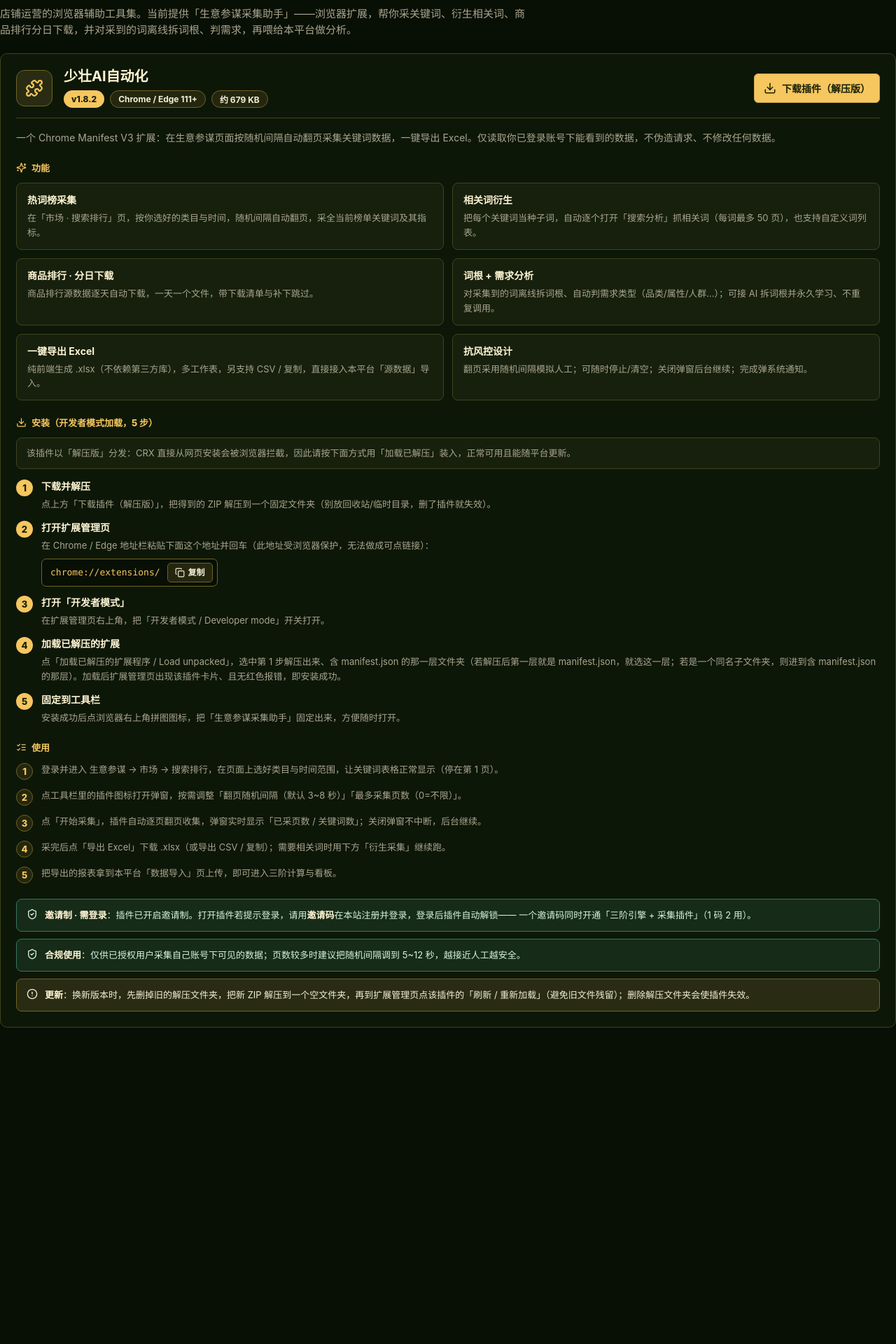
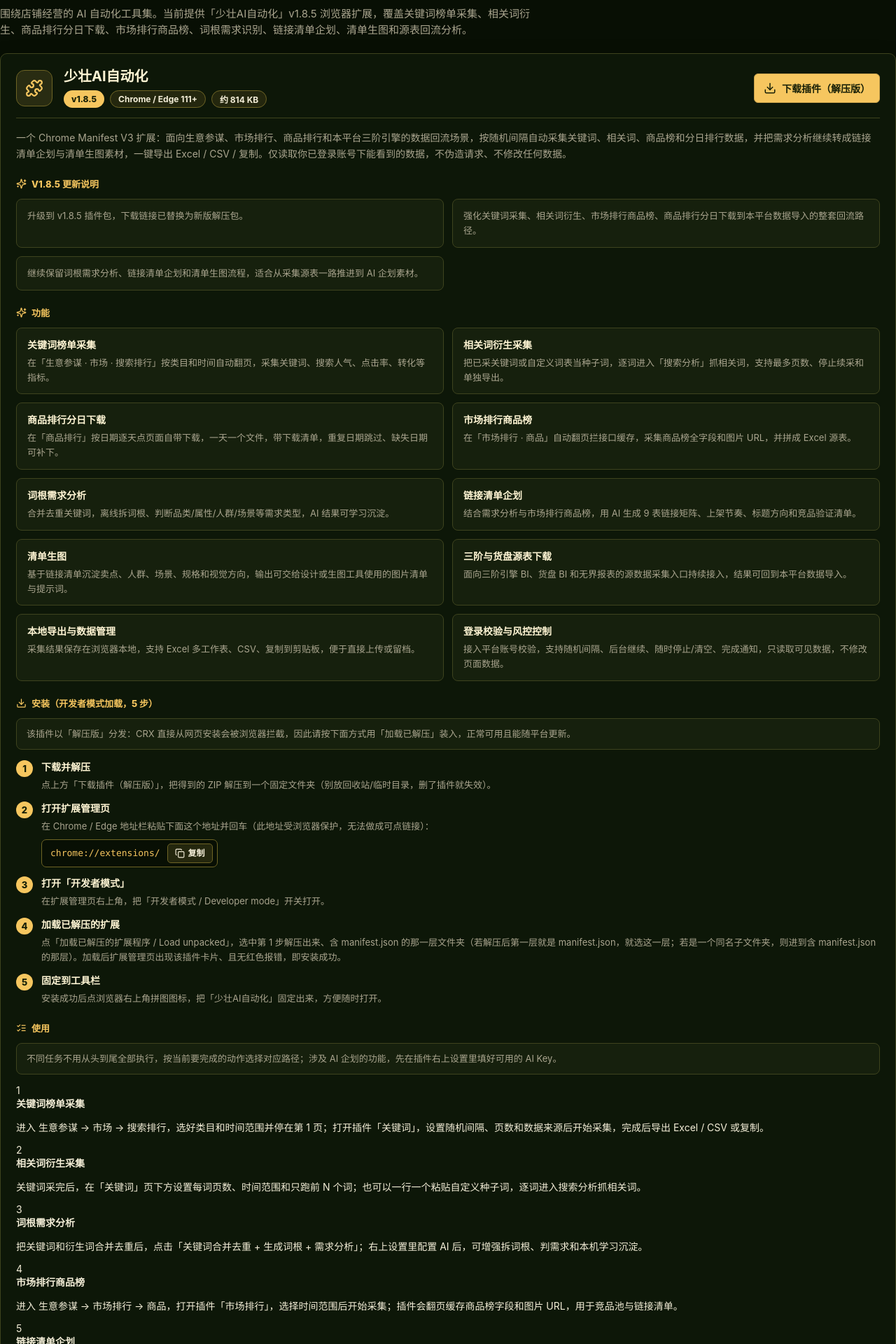
Before and after one commit to songlelaile/20260606sanjie, a Next.js app: page /tools in a window 1280 px wide. Shown: the part 60-1980 px from the top of the page at 70% size. Before the commit the page ends 1528 px from the top, so only its background shows below. Built offline with nearby package versions, Linux system fonts and the light colour scheme; no server answers.

Commit message:
feat(tools): update collector plugin to v1.8.5

```diff
--- a/src/app/tools/page.tsx
+++ b/src/app/tools/page.tsx
@@ -11,44 +11,66 @@
 import { CopyAddress } from "@/components/tools/CopyAddress";
 
 export const metadata: Metadata = {
-  title: "采集工具 · 三阶引擎"
+  title: "AI 自动化工具 · 三阶引擎"
 };
 
 // 插件元信息（升级版本只需改这里，并把新 ZIP 放进 public/downloads/）
 const COLLECTOR = {
   name: "少壮AI自动化",
-  version: "1.8.2",
-  zipHref: "/downloads/sycm-keyword-collector-v1.8.2.zip",
-  downloadName: "少壮AI自动化-v1.8.2.zip",
-  sizeLabel: "约 679 KB",
+  version: "1.8.5",
+  zipHref: "/downloads/sycm-keyword-collector-v1.8.5.zip",
+  downloadName: "少壮AI自动化-v1.8.5.zip",
+  sizeLabel: "约 814 KB",
   platform: "Chrome / Edge 111+"
 };
 
 const FEATURES = [
   {
-    title: "热词榜采集",
-    desc: "在「市场 · 搜索排行」页，按你选好的类目与时间，随机间隔自动翻页，采全当前榜单关键词及其指标。"
+    title: "关键词榜单采集",
+    desc: "在「生意参谋 · 市场 · 搜索排行」按类目和时间自动翻页，采集关键词、搜索人气、点击率、转化等指标。"
   },
   {
-    title: "相关词衍生",
-    desc: "把每个关键词当种子词，自动逐个打开「搜索分析」抓相关词（每词最多 50 页），也支持自定义词列表。"
+    title: "相关词衍生采集",
+    desc: "把已采关键词或自定义词表当种子词，逐词进入「搜索分析」抓相关词，支持最多页数、停止续采和单独导出。"
   },
   {
-    title: "商品排行 · 分日下载",
-    desc: "商品排行源数据逐天自动下载，一天一个文件，带下载清单与补下跳过。"
+    title: "商品排行分日下载",
+    desc: "在「商品排行」按日期逐天点页面自带下载，一天一个文件，带下载清单，重复日期跳过、缺失日期可补下。"
   },
   {
-    title: "词根 + 需求分析",
-    desc: "对采集到的词离线拆词根、自动判需求类型（品类/属性/人群…）；可接 AI 拆词根并永久学习、不重复调用。"
+    title: "市场排行商品榜",
+    desc: "在「市场排行 · 商品」自动翻页拦接口缓存，采集商品榜全字段和图片 URL，并拼成 Excel 源表。"
   },
   {
-    title: "一键导出 Excel",
-    desc: "纯前端生成 .xlsx（不依赖第三方库），多工作表，另支持 CSV / 复制，直接接入本平台「源数据」导入。"
+    title: "词根需求分析",
+    desc: "合并去重关键词，离线拆词根、判断品类/属性/人群/场景等需求类型，AI 结果可学习沉淀。"
   },
   {
-    title: "抗风控设计",
-    desc: "翻页采用随机间隔模拟人工；可随时停止/清空；关闭弹窗后台继续；完成弹系统通知。"
+    title: "链接清单企划",
+    desc: "结合需求分析与市场排行商品榜，用 AI 生成 9 表链接矩阵、上架节奏、标题方向和竞品验证清单。"
+  },
+  {
+    title: "清单生图",
+    desc: "基于链接清单沉淀卖点、人群、场景、规格和视觉方向，输出可交给设计或生图工具使用的图片清单与提示词。"
+  },
+  {
+    title: "三阶与货盘源表下载",
+    desc: "面向三阶引擎 BI、货盘 BI 和无界报表的源数据采集入口持续接入，结果可回到本平台数据导入。"
+  },
+  {
+    title: "本地导出与数据管理",
+    desc: "采集结果保存在浏览器本地，支持 Excel 多工作表、CSV、复制到剪贴板，便于直接上传或留档。"
+  },
+  {
+    title: "登录校验与风控控制",
+    desc: "接入平台账号校验，支持随机间隔、后台继续、随时停止/清空、完成通知，只读取可见数据，不修改页面数据。"
   }
+];
+
+const RELEASE_NOTES = [
+  "升级到 v1.8.5 插件包，下载链接已替换为新版解压包。",
+  "强化关键词采集、相关词衍生、市场排行商品榜、商品排行分日下载到本平台数据导入的整套回流路径。",
+  "继续保留词根需求分析、链接清单企划和清单生图流程，适合从采集源表一路推进到 AI 企划素材。"
 ];
 
 const INSTALL_STEPS = [
@@ -71,25 +93,56 @@
   },
   {
     title: "固定到工具栏",
-    body: "安装成功后点浏览器右上角拼图图标，把「生意参谋采集助手」固定出来，方便随时打开。"
+    body: "安装成功后点浏览器右上角拼图图标，把「少壮AI自动化」固定出来，方便随时打开。"
   }
 ];
 
-const USAGE_STEPS = [
-  "登录并进入 生意参谋 → 市场 → 搜索排行，在页面上选好类目与时间范围，让关键词表格正常显示（停在第 1 页）。",
-  "点工具栏里的插件图标打开弹窗，按需调整「翻页随机间隔（默认 3~8 秒）」「最多采集页数（0=不限）」。",
-  "点「开始采集」，插件自动逐页翻页收集，弹窗实时显示「已采页数 / 关键词数」；关闭弹窗不中断，后台继续。",
-  "采完后点「导出 Excel」下载 .xlsx（或导出 CSV / 复制）；需要相关词时用下方「衍生采集」继续跑。",
-  "把导出的报表拿到本平台「数据导入」页上传，即可进入三阶计算与看板。"
+const USAGE_GROUPS = [
+  {
+    title: "关键词榜单采集",
+    desc: "进入 生意参谋 → 市场 → 搜索排行，选好类目和时间范围并停在第 1 页；打开插件「关键词」，设置随机间隔、页数和数据来源后开始采集，完成后导出 Excel / CSV 或复制。"
+  },
+  {
+    title: "相关词衍生采集",
+    desc: "关键词采完后，在「关键词」页下方设置每词页数、时间范围和只跑前 N 个词；也可以一行一个粘贴自定义种子词，逐词进入搜索分析抓相关词。"
+  },
+  {
+    title: "词根需求分析",
+    desc: "把关键词和衍生词合并去重后，点击「关键词合并去重 + 生成词根 + 需求分析」；右上设置里配置 AI 后，可增强拆词根、判需求和本机学习沉淀。"
+  },
+  {
+    title: "市场排行商品榜",
+    desc: "进入 生意参谋 → 市场排行 → 商品，打开插件「市场排行」，选择时间范围后开始采集；插件会翻页缓存商品榜字段和图片 URL，用于竞品池与链接清单。"
+  },
+  {
+    title: "链接清单企划",
+    desc: "先完成词根需求分析和市场排行商品榜，再到「链接清单」填写类目、目标链接数和参与需求类型；配置 AI Key 后生成 9 表链接矩阵、标题方向和验证清单。"
+  },
+  {
+    title: "清单生图",
+    desc: "基于链接清单里的卖点、人群、场景、规格和竞品参考，整理图片清单与生图提示词；结果可交给设计排期或外部生图工具继续产图。"
+  },
+  {
+    title: "商品排行分日下载",
+    desc: "进入 生意参谋 → 商品 → 商品排行，先关闭浏览器下载前询问；在插件「商品排行」填写起止日期后按天下载，一天一个文件，漏日可按下载清单补下。"
+  },
+  {
+    title: "三阶源表回流",
+    desc: "将关键词、衍生词、词根需求、市场排行和商品排行等导出文件上传到本平台「数据导入」，即可进入三阶计算、业务诊断和看板复盘。"
+  },
+  {
+    title: "货盘 / 无界源表",
+    desc: "货盘、无界商品、无界人群属于异步源表接入口，按插件页提示进入对应后台页触发采集或下载；当前以插件内实际开放状态为准，产出的源表同样回流数据导入。"
+  }
 ];
 
 export default function ToolsPage() {
   return (
     <>
       <PageHeader
-        eyebrow="Toolbox"
-        title="采集工具"
-        description="店铺运营的浏览器辅助工具集。当前提供「生意参谋采集助手」——浏览器扩展，帮你采关键词、衍生相关词、商品排行分日下载，并对采到的词离线拆词根、判需求，再喂给本平台做分析。"
+        eyebrow="AI Toolbox"
+        title="AI 自动化工具"
+        description="围绕店铺经营的 AI 自动化工具集。当前提供「少壮AI自动化」v1.8.5 浏览器扩展，覆盖关键词榜单采集、相关词衍生、商品排行分日下载、市场排行商品榜、词根需求识别、链接清单企划、清单生图和源表回流分析。"
       />
 
       <section className="tool-card">
@@ -116,9 +169,23 @@
         </header>
 
         <p className="tool-lead">
-          一个 Chrome Manifest V3 扩展：在生意参谋页面按随机间隔自动翻页采集关键词数据，一键导出
-          Excel。仅读取你已登录账号下能看到的数据，不伪造请求、不修改任何数据。
+          一个 Chrome Manifest V3 扩展：面向生意参谋、市场排行、商品排行和本平台三阶引擎的数据回流场景，按随机间隔自动采集关键词、相关词、商品榜和分日排行数据，并把需求分析继续转成链接清单企划与清单生图素材，一键导出
+          Excel / CSV / 复制。仅读取你已登录账号下能看到的数据，不伪造请求、不修改任何数据。
         </p>
+
+        <div className="tool-block">
+          <div className="tool-block-label">
+            <Sparkles size={15} />
+            v{COLLECTOR.version} 更新说明
+          </div>
+          <div className="tool-feature-grid">
+            {RELEASE_NOTES.map((note) => (
+              <div key={note} className="tool-feature">
+                <span>{note}</span>
+              </div>
+            ))}
+          </div>
+        </div>
 
         <div className="tool-block">
           <div className="tool-block-label">
@@ -162,16 +229,20 @@
             <ListChecks size={15} />
             使用
           </div>
-          <ol className="tool-steps tool-steps-plain">
-            {USAGE_STEPS.map((step, i) => (
-              <li key={i} className="tool-step">
-                <span className="tool-step-no">{i + 1}</span>
-                <div className="tool-step-body">
-                  <span>{step}</span>
+          <p className="tool-hint">
+            不同任务不用从头到尾全部执行，按当前要完成的动作选择对应路径；涉及 AI 企划的功能，先在插件右上设置里填好可用的 AI Key。
+          </p>
+          <div className="tool-usage-grid">
+            {USAGE_GROUPS.map((usage, index) => (
+              <article key={usage.title} className="tool-usage-card">
+                <span className="tool-usage-no">{index + 1}</span>
+                <div>
+                  <strong>{usage.title}</strong>
+                  <p>{usage.desc}</p>
                 </div>
-              </li>
+              </article>
             ))}
-          </ol>
+          </div>
         </div>
 
         <div className="tool-notes">
```
Also changed, not shown: 2 other files (tests, documents, lock files or other folders).
